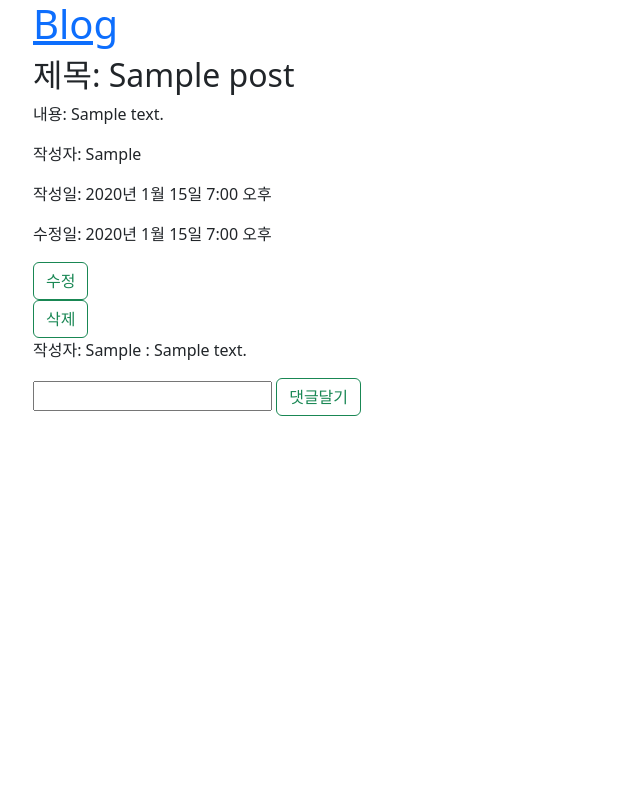
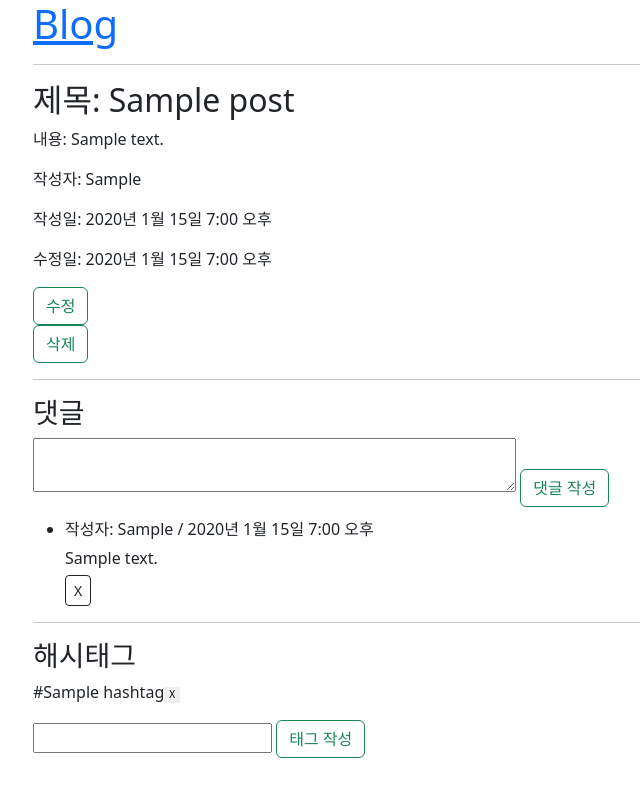
Before and after one commit to kimbareum/OrmiDjango, a Django app: page /blog/detail/1/ in a window 1280 px wide. Shown: the whole page, without its empty margins (49-689 px from the left). Run offline with Django 4.2, Linux system fonts and the light colour scheme; tables that the repository leaves empty hold one stand-in row (values such as "Sample post").

Commit message:
20230623 오르미장고수업 블로그글, 댓글, tag에 대한 CRUD 완성

```diff
--- a/myapp/blog/admin.py
+++ b/myapp/blog/admin.py
@@ -1,6 +1,7 @@
 from django.contrib import admin
-from .models import Post, Comment
+from .models import Post, Comment, HashTag
 
 # Register your models here.
 admin.site.register(Post)
 admin.site.register(Comment)
+admin.site.register(HashTag)
--- a/myapp/blog/forms.py
+++ b/myapp/blog/forms.py
@@ -1,5 +1,5 @@
 from django import forms
-from .models import Post, Comment
+from .models import Post, Comment, HashTag
 
 
 class PostForm(forms.ModelForm):
@@ -14,3 +14,13 @@ class CommentForm(forms.ModelForm):
     class Meta:
         model = Comment
         fields = ['content']
+        widgets = {
+            'content': forms.Textarea(attrs={'rows': 2, 'cols': 50})
+        }
+
+
+class HashTagForm(forms.ModelForm):
+
+    class Meta:
+        model = HashTag
+        fields = ['name']
--- a/myapp/blog/models.py
+++ b/myapp/blog/models.py
@@ -21,4 +21,12 @@ class Comment(models.Model):
     created_at = models.DateTimeField(auto_now_add=True)
 
     def __str__(self):
-        return f'Comment on {self.post.title}'
+        return f'Comment on {self.post.title}/{self.content}'
+
+
+class HashTag(models.Model):
+    post = models.ForeignKey(Post, on_delete=models.CASCADE)
+    name = models.CharField(max_length=10)
+
+    def __str__(self):
+        return self.name
--- a/myapp/blog/templates/blog/post_detail.html
+++ b/myapp/blog/templates/blog/post_detail.html
@@ -1,6 +1,36 @@
 {% extends 'blog/base.html' %}
+  {% block head %}
+    <style>
+      .comment-wrap {
+        margin-top: 10px;
+      }
+      .comment-wrap p {
+        margin-bottom: 5px;
+      }
+      .tag-wrap {
+        display: flex;
+        gap: 10px;
+        padding: 0;
+      }
+      .tag {
+        display: flex;
+        flex-direction: row;
+        align-items: center;
+      }
+      .tag input{
+        border: none;
+        height: 16px;
+        width: 16px;
+        padding: 0;
+        text-align: center;
+        line-height: 15px;
+        font-size: 10px;
+      }
+    </style>
+  {% endblock head %}
 
   {% block content %}
+  <hr>
     <h2>제목: {{ post.title }}</h2>
     <p>내용: {{ post.content }}</p>
     <p>작성자: {{ post.writer}}</p>
@@ -11,12 +41,64 @@
       {% csrf_token %}
       <input type="submit" class="btn btn-outline-success" value="삭제">
     </form>
+  <hr>
+  <h3>댓글</h3>
+  <form action="{% url 'blog:cm-write' post_id=post.pk %}" method="post">
+    {% csrf_token %}
+    {{ commentForm.content }}
+    <input type="submit" class="btn btn-outline-success" value="댓글 작성">
+  </form>
+  {% if comments %}
+  <ul>
     {% for comment in comments %}
-    <p>작성자: {{ comment.writer }} : {{ comment.content }}</p>
+      <div class="comment-wrap">
+        <li>
+          <p>작성자: {{ comment.writer }} / {{ comment.created_at }}</p>
+          <p>{{ comment.content }}
+            <form action="{% url 'blog:cm-delete' comment_id=comment.pk %}" method="post">
+              {% csrf_token %}
+              <input type="submit" class="btn btn-outline-dark btn-sm" value="X">
+            </form>
+          </p>
+        </li>
+      </div>
     {% endfor %}
-  <form action="{% url 'blog:comment' post_id=post.pk %}" method="post">
+  </ul>
+  {% else %}
+  <p>댓글이 없습니다.</p>
+  {% endif %}
+  <hr>
+  <h3>해시태그</h3>
+  {% if hashTags %}
+    <ul class="tag-wrap">
+      {% for hashTag in hashTags %}
+          <li class="tag">
+            <div>#{{ hashTag.name }}</div>
+              <form action="{% url 'blog:tag-delete' hashTag_id=hashTag.pk %}" method="post">
                 {% csrf_token %}
-    <input type="text" name="content">
-    <input type="submit" class="btn btn-outline-success" value="댓글달기">
+                <input type="submit" value="X">
+              </form>
+          </li>
+      {% endfor %}
+        </ul>
+  {% else %}
+  <p>해시태그가 없습니다.</p>
+  {% endif %}
+  <form action="{% url 'blog:tag-write' post_id=post.pk %}" method="post">
+    {% csrf_token %}
+    {{ hashTagForm.name }}
+    <input type="submit" class="btn btn-outline-success" value="태그 작성">
   </form>
   {% endblock content %}
+
+
+
+  <!-- {% if hashTags %}
+  <ul>
+    {% for hashTag in hashTags %}
+    <li>#{{ hashTag.name }}</li>
+    {% endfor %}
+  </ul>
+  {% else %}
+  <p>해시태그가 없습니다.</p>
+  {% endif %} -->
--- a/myapp/blog/urls.py
+++ b/myapp/blog/urls.py
@@ -15,5 +15,9 @@ urlpatterns = [
     path('detail/<int:pk>/edit', views.Update.as_view(), name='edit'),
     path('detail/<int:pk>/delete', views.Delete.as_view(), name='delete'),
     # 코멘트
-    path('detail/<int:post_id>/comment', views.CommentWrite.as_view(), name='comment'),
+    path('detail/<int:post_id>/comment/write', views.CommentWrite.as_view(), name='cm-write'),
+    path('detail/comment/<int:comment_id>/delete', views.CommentDelete.as_view(), name='cm-delete'),
+    # 태그
+    path('detail/<int:post_id>/tag/write', views.HashTagWrite.as_view(), name='tag-write'),
+    path('detail/tag/<int:hashTag_id>/delete', views.HashTagDelete.as_view(), name='tag-delete'),
 ]
--- a/myapp/blog/views.py
+++ b/myapp/blog/views.py
@@ -3,8 +3,8 @@ from django.shortcuts import render, redirect
 from django.views import View
 from django.views.generic import ListView, CreateView, DetailView, UpdateView, DeleteView
 from django.urls import reverse_lazy, reverse
-from .models import Post, Comment
-from .forms import PostForm, CommentForm
+from .models import Post, Comment, HashTag
+from .forms import PostForm, CommentForm, HashTagForm
 
 
 ### Post
@@ -19,7 +19,7 @@ from .forms import PostForm, CommentForm
 #         # return HttpResponse('Index page GET class')
 
 
-# # write
+# write
 # def write(request):
 #     if request.method == 'POST':
 #         form = PostForm(request.POST)
@@ -61,9 +61,15 @@ class DetailView(View):
     def get(self, request, post_id):
         post = Post.objects.get(pk=post_id)
         comments = Comment.objects.filter(post=post)
+        hashTags = HashTag.objects.filter(post=post)
+        commentForm = CommentForm
+        hashTagForm = HashTagForm
         context = {
             "post": post,
             "comments": comments,
+            "hashTags": hashTags,
+            "commentForm": commentForm,
+            "hashTagForm": hashTagForm,
         }
         return render(request, 'blog/post_detail.html', context)
 
@@ -76,7 +82,7 @@ class Update(UpdateView):
 
     def get_success_url(self): # get_absolute_url
         post = self.get_object()
-        return reverse('blog:detail', kwargs={'pk': post.pk})
+        return reverse('blog:detail', kwargs={'post_id': post.pk})
 
     # def get_absolute_url(self):
     # success_url = reverse_lazy(f"blog:detail", kwargs={'pk': self.object.pk})
@@ -107,4 +113,35 @@ class CommentWrite(View):
             content = form.cleaned_data['content']
             post = Post.objects.get(pk=post_id)
             comment = Comment.objects.create(post=post, content=content)
-            return redirect('blog:detail', pk=post.pk)
+            return redirect('blog:detail', post_id=post.pk)
+
+
+class CommentDelete(View):
+
+    def post(self, request, comment_id):
+        comment = Comment.objects.get(pk=comment_id)
+        post_id = comment.post.pk
+        # post_id = comment.post.id # pk도 되고 id도 되네요.
+        comment.delete()
+        return redirect('blog:detail', post_id=post_id)
+
+
+### HashTag
+class HashTagWrite(View):
+
+    def post(self, request, post_id):
+        form = HashTagForm(request.POST)
+        if form.is_valid():
+            name = form.cleaned_data['name']
+            post = Post.objects.get(pk=post_id)
+            hashTag = HashTag.objects.create(name=name, post=post)
+            return redirect('blog:detail', post_id=post_id)
+
+
+class HashTagDelete(View):
+
+    def post(self, request, hashTag_id):
+        hashTag = HashTag.objects.get(pk=hashTag_id)
+        post_id = hashTag.post.id
+        hashTag.delete()
+        return redirect('blog:detail', post_id=post_id)
```
Also changed, not shown: myapp/blog/migrations/0004_hashtag.py (added). Lines whose indentation alone changed are shown as unchanged.
